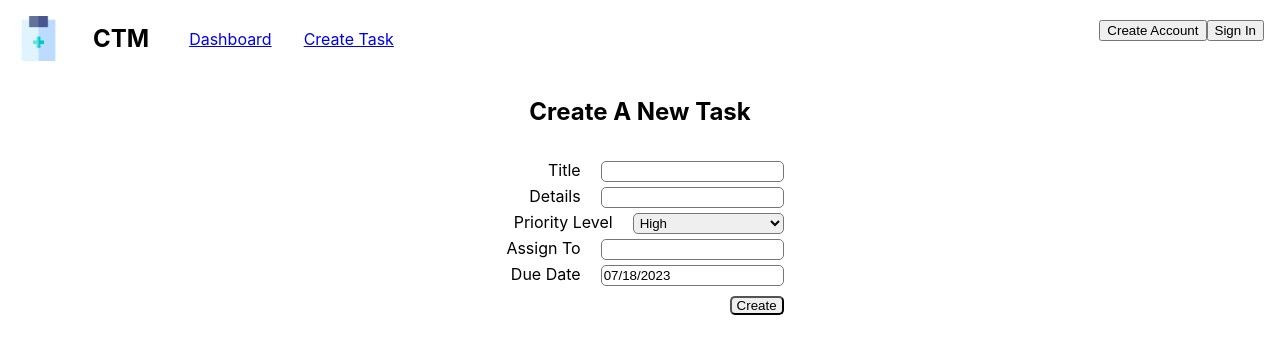
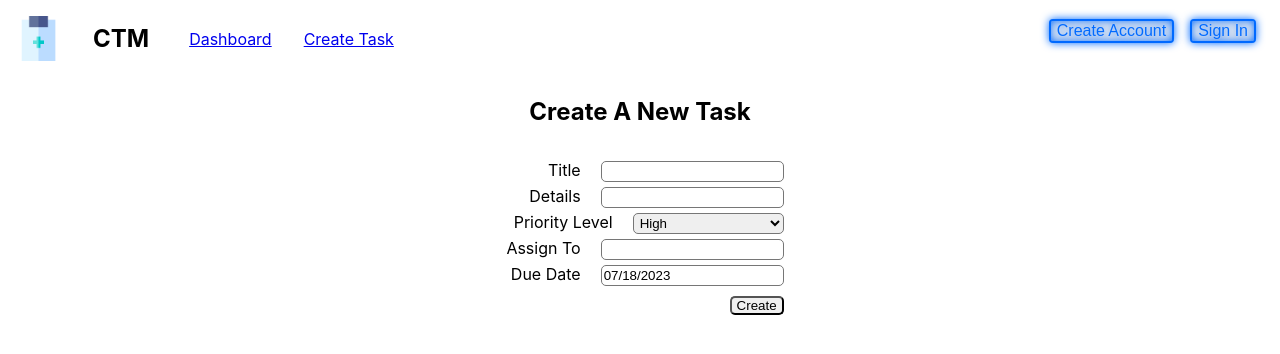
Before and after one commit to david-tech-ding/task-management-app, a React (Create React App) app: page /create-task in a window 1280 px wide. Shown: the top 354 px of the page. Built offline with nearby package versions, Linux system fonts and the light colour scheme.

Commit message:
Styling of login button and TaskContext added to pass created task into Dashboard

```diff
--- a/src/components/App.js
+++ b/src/components/App.js
@@ -8,18 +8,21 @@ import Dashboard from "./Dashboard";
 import CreateTask from "./CreateTask";
 import CreateAccount from "./CreateAccount";
 import SignIn from "./SignIn";
+import { TaskProvider } from "./TaskContext";
 
 function App() {
   return (
     <div className="App">
       <Router>
         <NavBar />
+        <TaskProvider>
           <Routes>
             <Route path="dashboard" element={<Dashboard />}></Route>
             <Route path="create-task" element={<CreateTask />}></Route>
             <Route path="create-account" element={<CreateAccount />}></Route>
             <Route path="sign-in" element={<SignIn />}></Route>
           </Routes>
+        </TaskProvider>
       </Router>
     </div>
   );
--- a/src/components/CreateTask.js
+++ b/src/components/CreateTask.js
@@ -1,11 +1,14 @@
-import React, { useState } from "react";
+import React, { useState, useContext } from "react";
 import axios from "axios";
 import DatePicker from "react-datepicker";
 import "react-datepicker/dist/react-datepicker.css";
+import { TaskContext } from "./TaskContext";
 import "../styles/createtask.css";
 
 const CreateTask = () => {
   axios.defaults.baseURL = "https://api.trello.com/1";
+
+  const { addTask } = useContext(TaskContext);
 
   const [startDate, setStartDate] = useState(new Date());
 
@@ -23,7 +26,11 @@ const CreateTask = () => {
     e.preventDefault();
     axios
       .post("/cards", { ...fields })
-      .then(console.log(fields))
+      .then((res) => {
+        const createdTask = res.data;
+        addTask(createdTask);
+        console.log(fields);
+      })
       .catch((err) => console.log(err));
   };
   const handleDateChange = (e) => {
--- /dev/null
+++ b/src/components/TaskContext.js
@@ -0,0 +1,18 @@
+import React, { createContext, useState } from "react";
+
+export const TaskContext = createContext();
+
+export const TaskProvider = ({ children }) => {
+  const [tasks, setTasks] = useState([]);
+
+  const addTask = (task) => {
+    setTasks([...tasks, task]);
+    console.log(task);
+  };
+
+  return (
+    <TaskContext.Provider value={{ tasks, addTask }}>
+      {children}
+    </TaskContext.Provider>
+  );
+};
--- a/src/styles/navbar.css
+++ b/src/styles/navbar.css
@@ -1,3 +1,7 @@
+:root{
+    --clr-blue: hsla(215, 100%, 50%, 1);
+    --clr-bg: hsla(220, 96%, 42%, 1);
+}
 .navbar-logo{
     max-width: 60px;
     max-height: 45px;
@@ -30,3 +34,16 @@
     margin-left: auto;
     padding: 1.2em 1em;
 }
+
+.auth-button{
+    position: relative;
+    margin: 0 0.5em;
+    font-size: 1rem;
+    cursor: pointer;
+    color: var(--clr-blue);
+    border: var(--clr-blue) 2.5px solid;
+    border-radius: 0.25em;
+    text-shadow: 0 0 0.125em hsl(0 0% 100% / 0.3), 0 0 0.45em currentColor;
+
+    box-shadow: inset 0 0 0.5em 0 var(--clr-blue), 0 0 0.5em 0 currentColor
+}
```
Lines whose indentation alone changed are shown as unchanged.
